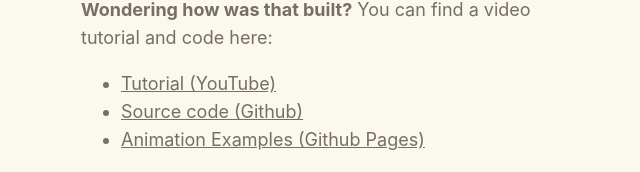
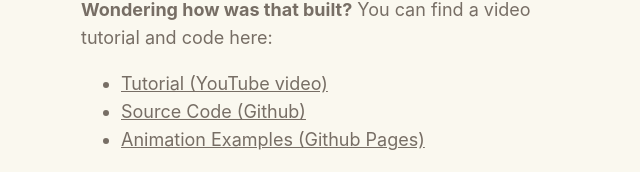
Before and after one commit to acornie/2048-in-react, a React (Create React App) app: page / in a window 1280 px wide. Shown: the part 596-768 px from the top of the page, without its empty margins (319-959 px from the left). Built offline with nearby package versions, Linux system fonts and the light colour scheme.

Commit message:
feat(App): update links

```diff
--- a/src/App.tsx
+++ b/src/App.tsx
@@ -30,11 +30,8 @@ export const App = () => {
         </p>
         <ul>
           <li>
-            <a
-              href="https://www.youtube.com/channel/UCJV16_5c4A0amyBZSI4yP6A"
-              target="_blank"
-            >
-              Tutorial (YouTube)
+            <a href="https://youtu.be/vI0QArPnkUc" target="_blank">
+              Tutorial (YouTube video)
             </a>
           </li>
           <li>
@@ -42,7 +39,7 @@ export const App = () => {
               href="https://github.com/mateuszsokola/2048-in-react/"
               target="_blank"
             >
-              Source code (Github)
+              Source Code (Github)
             </a>
           </li>
           <li>
```
